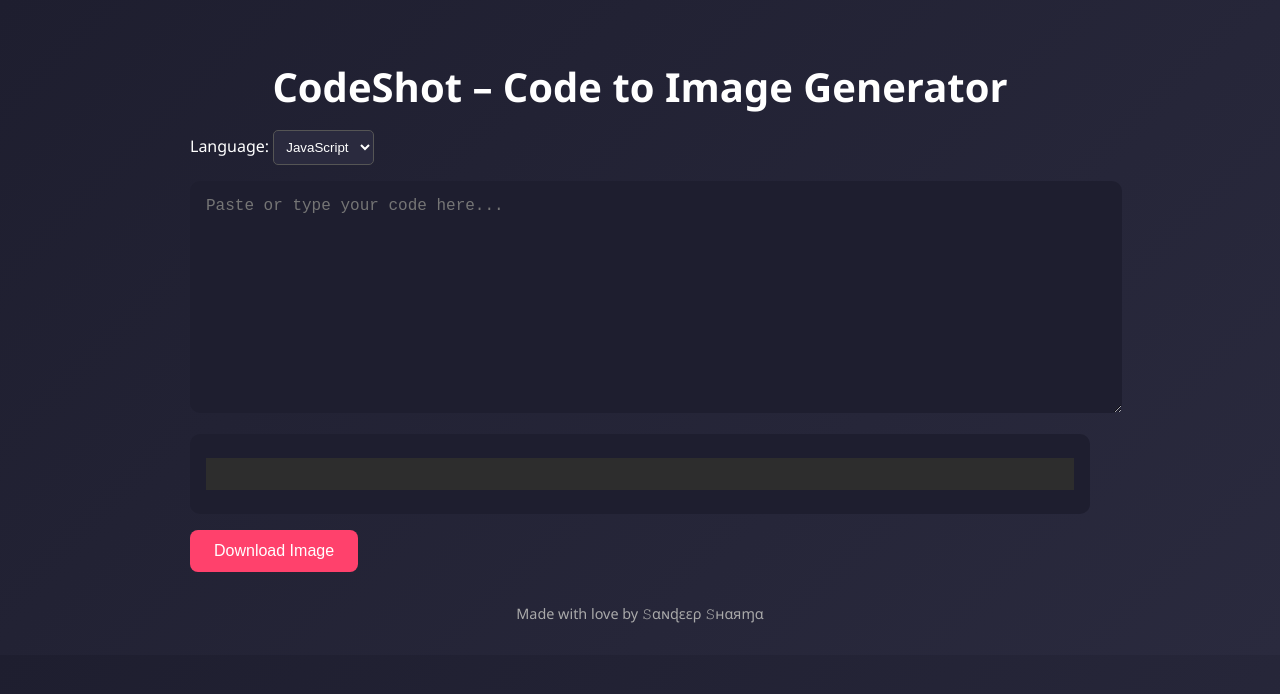
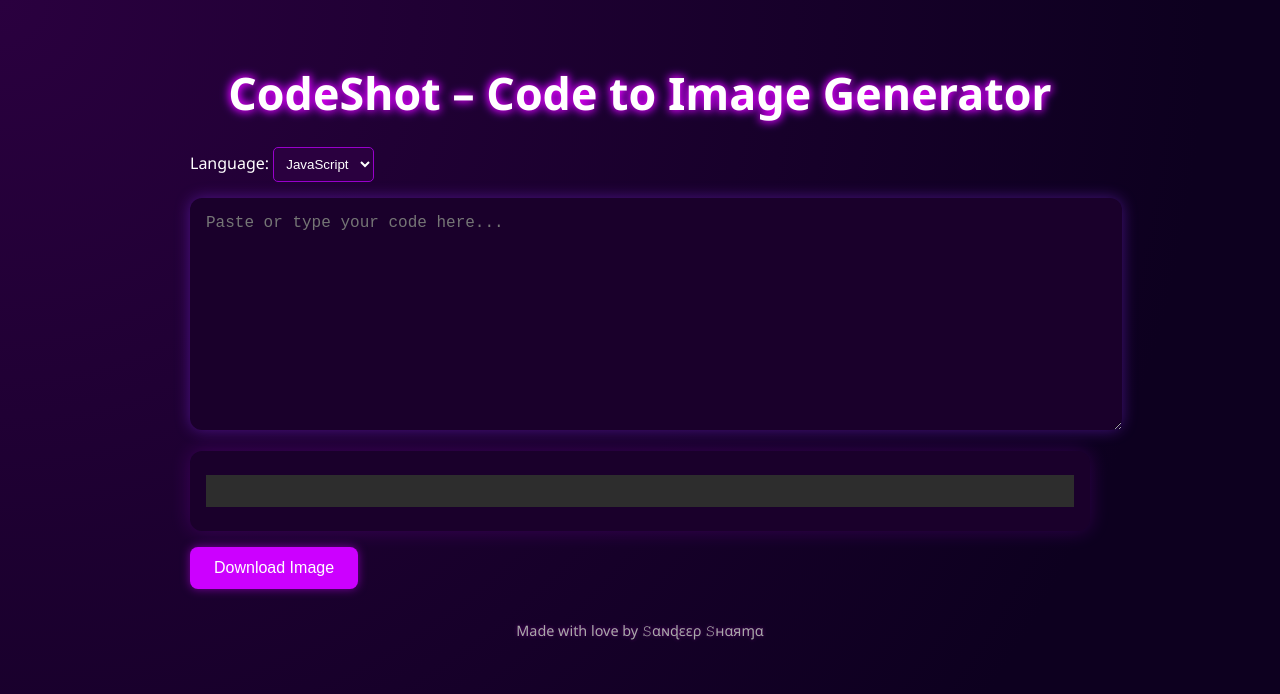
Before and after one commit to itzsandeepshrma/CodeShot, a plain HTML site: page index.html in a window 1280 px wide. Drawn offline with nearby package versions, Linux system fonts and the light colour scheme.

Commit message:
Update index.html okay

```diff
--- a/index.html
+++ b/index.html
@@ -8,19 +8,22 @@
   <style>
     body {
       font-family: 'Segoe UI', sans-serif;
-      background: linear-gradient(135deg, #1e1e2f, #2a2a3e);
-      color: white;
+      background: radial-gradient(circle at top left, #2a003f, #0d001f 80%);
+      color: #ffffff;
       margin: 0;
       padding: 2rem;
       display: flex;
       flex-direction: column;
       align-items: center;
+      background-attachment: fixed;
+      overflow-x: hidden;
     }
 
     h1 {
       text-align: center;
-      font-size: 2.5rem;
-      margin-bottom: 1rem;
+      font-size: 2.8rem;
+      margin-bottom: 1.5rem;
+      text-shadow: 0 0 8px #ff00ff, 0 0 12px #9900ff;
     }
 
     .container {
@@ -31,23 +34,25 @@
     textarea {
       width: 100%;
       height: 200px;
-      background: #1e1e2f;
-      color: #eee;
+      background: #1a002b;
+      color: #fff;
       border: none;
-      border-radius: 10px;
+      border-radius: 12px;
       padding: 1rem;
       font-size: 1rem;
       font-family: 'Fira Code', monospace;
       resize: vertical;
       margin-bottom: 1rem;
+      box-shadow: 0 0 15px #8e2eff66;
     }
 
     .preview {
-      background: #1e1e2f;
+      background: #1a002b;
       padding: 1rem;
-      border-radius: 10px;
+      border-radius: 12px;
       overflow: auto;
       margin-bottom: 1rem;
+      box-shadow: 0 0 20px #bf00ff33;
     }
 
     .preview code {
@@ -60,22 +65,24 @@
       font-size: 1rem;
       border: none;
       border-radius: 8px;
-      background: #ff416c;
+      background: #cc00ff;
       color: white;
       cursor: pointer;
       transition: all 0.3s;
+      box-shadow: 0 0 10px #cc00ff88;
     }
 
     button:hover {
-      background: #ff4b2b;
+      background: #ff00cc;
+      box-shadow: 0 0 15px #ff00ccbb;
     }
 
     select {
-      background: #2a2a3e;
+      background: #2a003f;
       color: white;
       border-radius: 5px;
       padding: 0.5rem;
-      border: 1px solid #555;
+      border: 1px solid #9900cc;
       margin-bottom: 1rem;
     }
 
@@ -83,6 +90,7 @@
       margin-top: 2rem;
       font-size: 0.9rem;
       color: #aaa;
+      text-shadow: 0 0 4px #ff00ff55;
     }
   </style>
 </head>
@@ -148,4 +156,4 @@
     updatePreview();
   </script>
 </body>
-  </html>
+</html>
```
